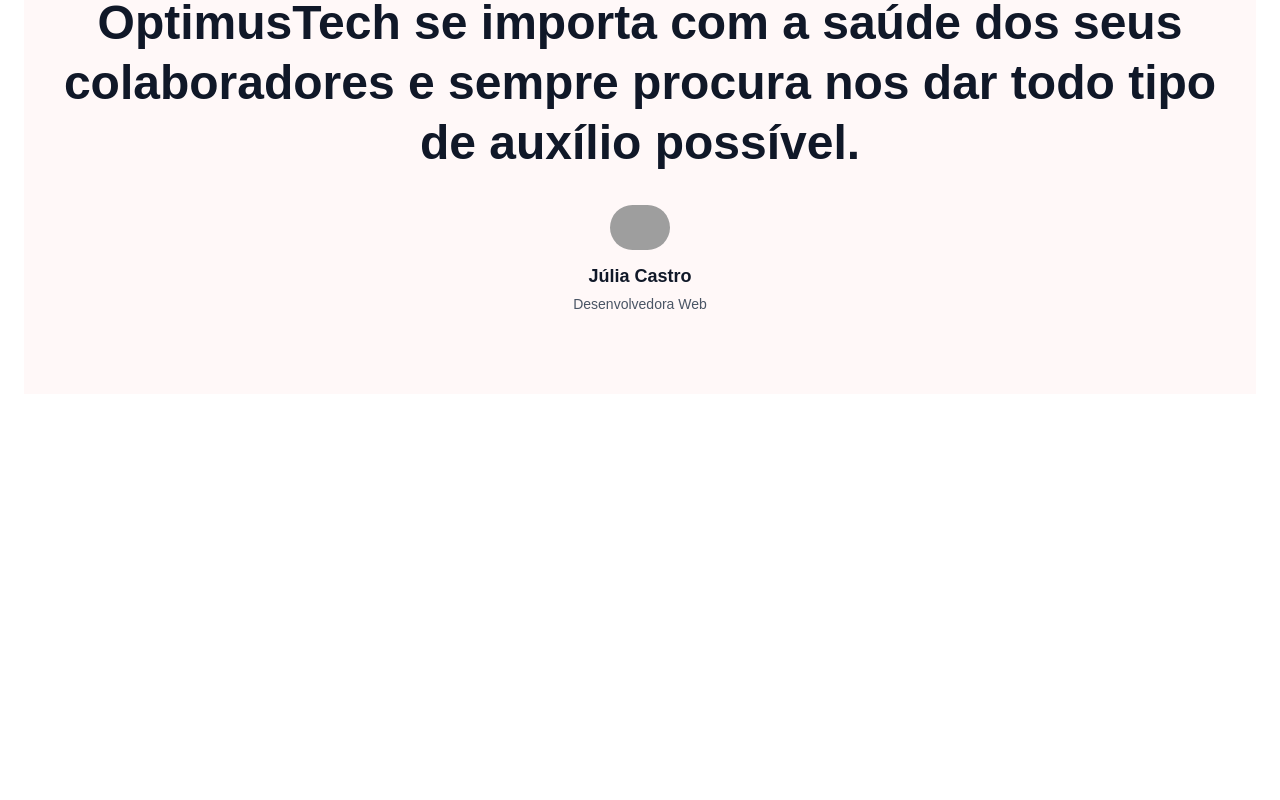
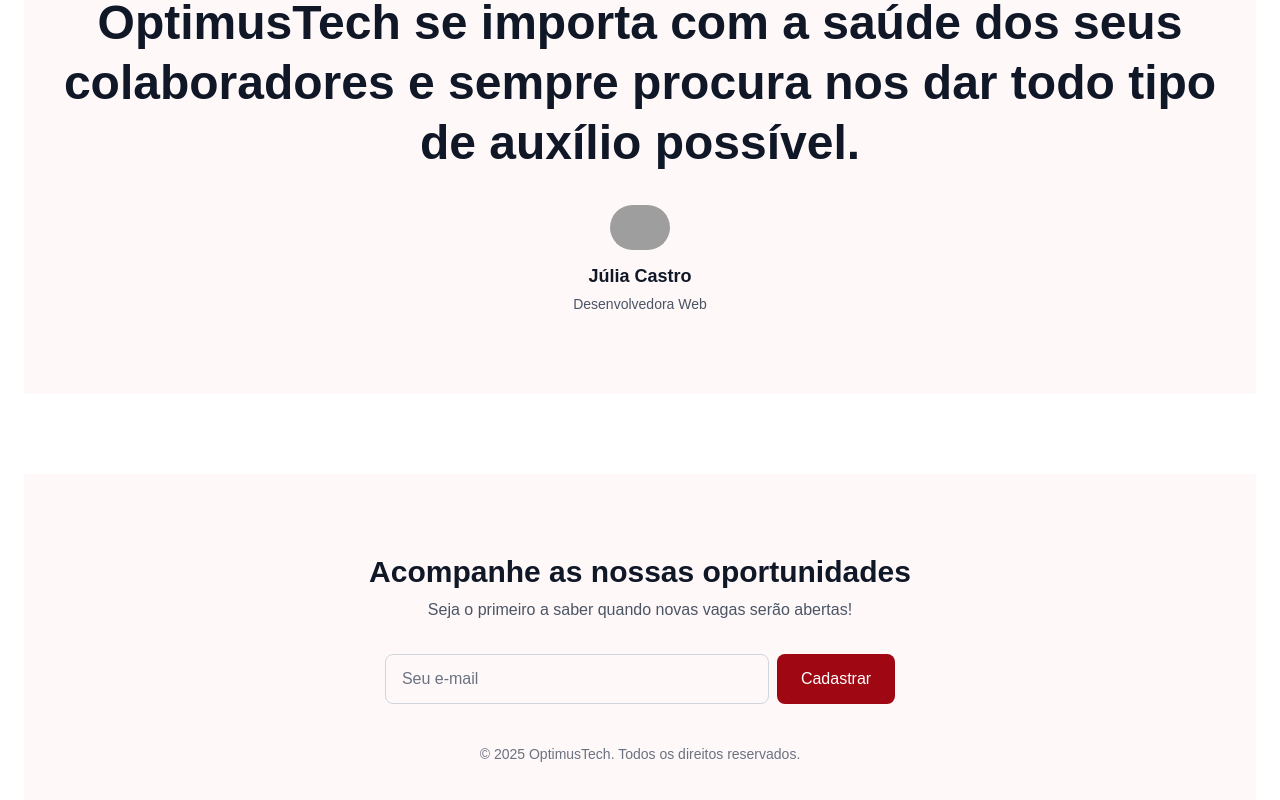
Before and after one commit to victorts1991/standard-institutional-website-with-nextjs, a Next.js app: page / in a window 1280 px wide. Shown: the part 2353-3153 px from the top of the page. Before the commit the page ends 2747 px from the top, so only its background shows below. Built offline with nearby package versions, Linux system fonts and the light colour scheme; grey boxes are pictures that could not be loaded.

Commit message:
add OpportunityCTA

```diff
--- a/src/app/page.tsx
+++ b/src/app/page.tsx
@@ -5,6 +5,7 @@
 import OpenPositions from "../components/OpenPositions";
 import PositionsList from "@/components/PositionsList";
 import Testimonial from "@/components/Testimonial";
+import OpportunityCTA from "@/components/OpportunityCTA";
 
 export default function Home() {
   return (
@@ -14,6 +15,9 @@
       <OpenPositions />
       <PositionsList />
       <Testimonial />
+      <div className="bg-white py-10"></div>
+      <OpportunityCTA />
+      <div className="bg-white py-10"></div>
     </main>
   );
 }
--- /dev/null
+++ b/src/components/OpportunityCTA.tsx
@@ -0,0 +1,42 @@
+import React from 'react';
+
+export default function OpportunityCTA() {
+  return (
+    <section className={`bg-testimonial-pink py-20 px-4 text-center`}>
+      <div className="max-w-xl mx-auto">
+
+        <h2 className="text-3xl font-semibold text-gray-900 mb-2">
+          Acompanhe as nossas oportunidades
+        </h2>
+
+        <p className="text-gray-600 mb-8">
+          Seja o primeiro a saber quando novas vagas serão abertas!
+        </p>
+
+        <form className="flex justify-center mb-10 space-x-2">
+
+          <input
+            type="email"
+            placeholder="Seu e-mail"
+            className="w-full max-w-sm px-4 py-3 border border-gray-300 rounded-lg
+                       focus:outline-none focus:ring-2 focus:ring-red-700
+                       text-gray-700 placeholder-gray-500"
+          />
+
+          <button
+            type="submit"
+            className="px-6 py-3 bg-red-800 text-white font-medium
+                       rounded-lg hover:bg-red-900 transition duration-150 cursor-pointer"
+
+          >
+            Cadastrar
+          </button>
+        </form>
+
+        <p className="text-sm text-gray-500">
+          © 2025 OptimusTech. Todos os direitos reservados.
+        </p>
+      </div>
+    </section>
+  );
+}
```
